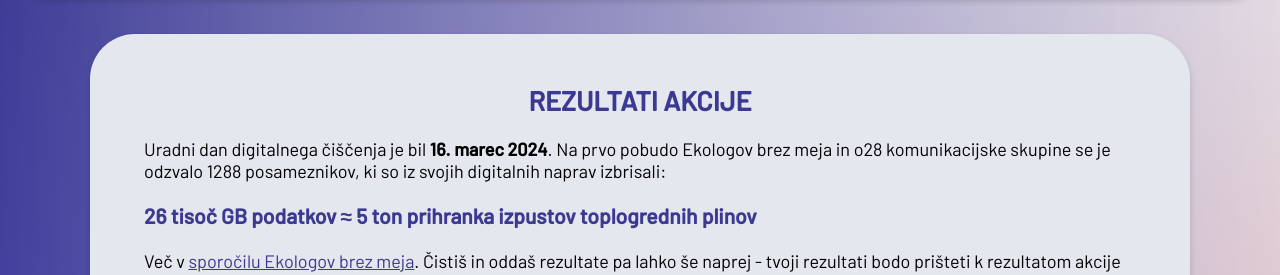
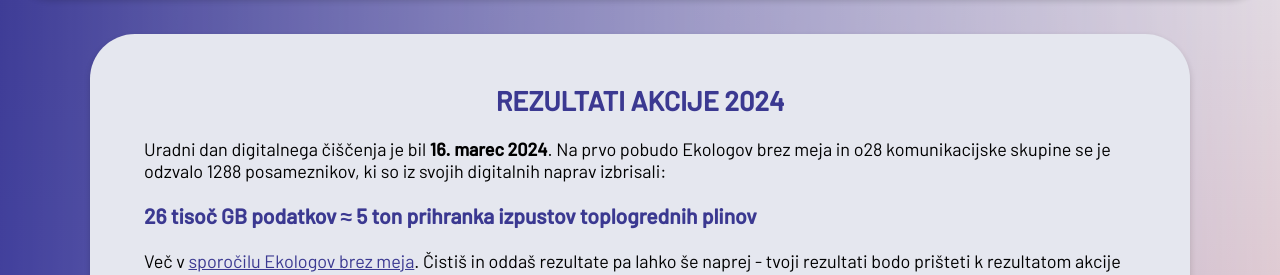
Before and after one commit to ewba/dcd-si, a Jekyll site: the page built from akcija2024.md, in a window 1280 px wide. Shown: the part 236-511 px from the top of the page. Built offline with Jekyll 4.4.1, drawn with Linux system fonts in a browser that asks for light colours; some of the changed lines change nothing that is shown.

Commit message:
Update akcija2024.md

```diff
--- a/akcija2024.md
+++ b/akcija2024.md
@@ -1,12 +1,12 @@
 ---
 layout: default
 meta-image: assets/img/thumb/Sodeluj.webp
-meta-title: seo naslov
-meta-description: seo opis
-title: naslov
+meta-title: Rezultati akcije Očistimo Slovenijo digitalnih odpadkov 2024
+meta-description: Rezultati, medijske objave in podporniki akcije Očistimo Slovenijo digitalnih odpadkov 2024
+title: Rezultati akcije Očistimo Slovenijo digitalnih odpadkov 2024
 ---
 <div class="block" style="min-height: 14.5rem;">
-<h2>Rezultati akcije</h2>
+<h2>Rezultati akcije 2024</h2>
 
 Uradni dan digitalnega čiščenja je bil <strong>16. marec 2024</strong>. Na prvo pobudo Ekologov brez meja in o28 komunikacijske skupine se je odzvalo 1288 posameznikov, ki so iz svojih digitalnih naprav izbrisali:
 
```
